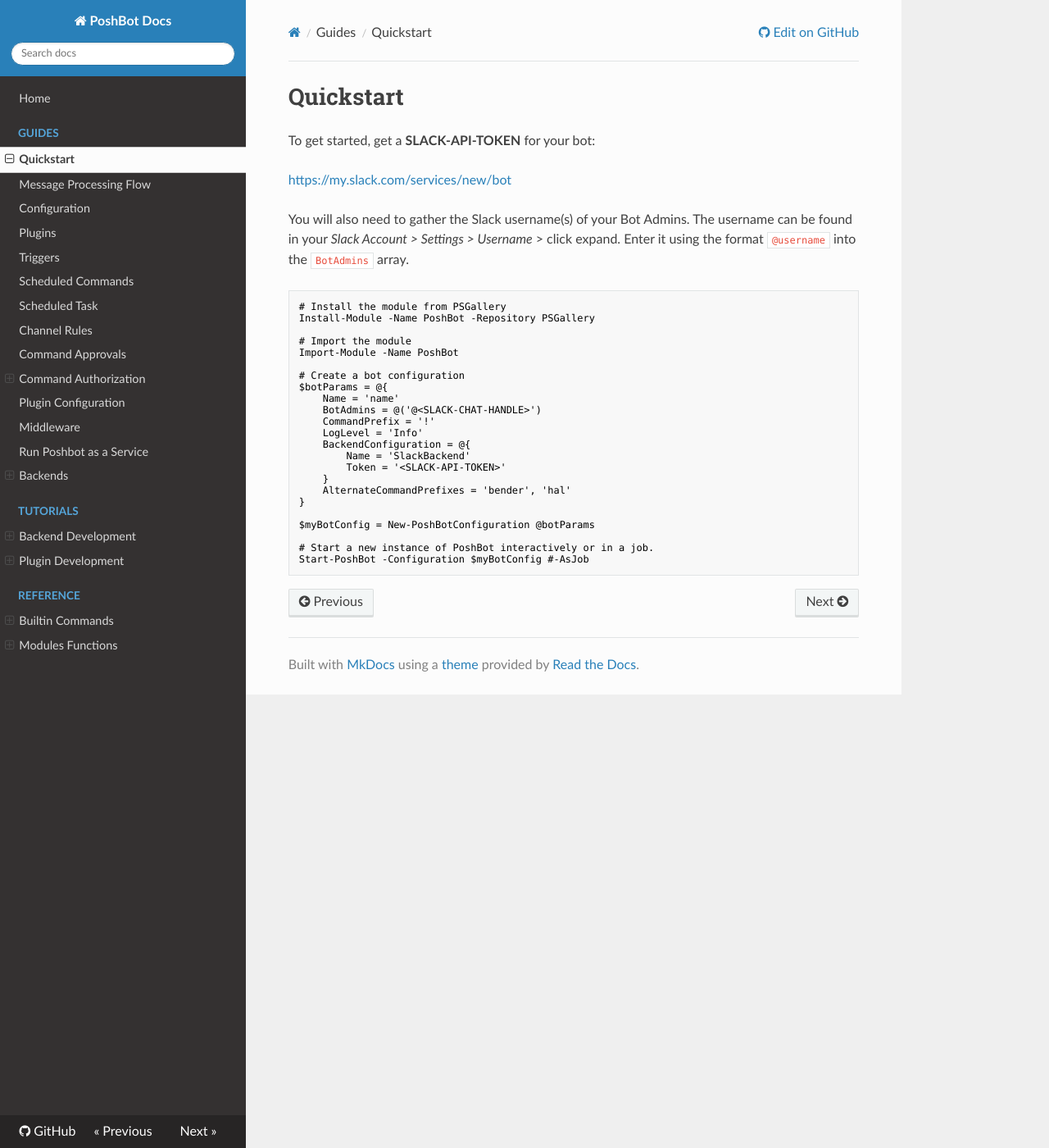
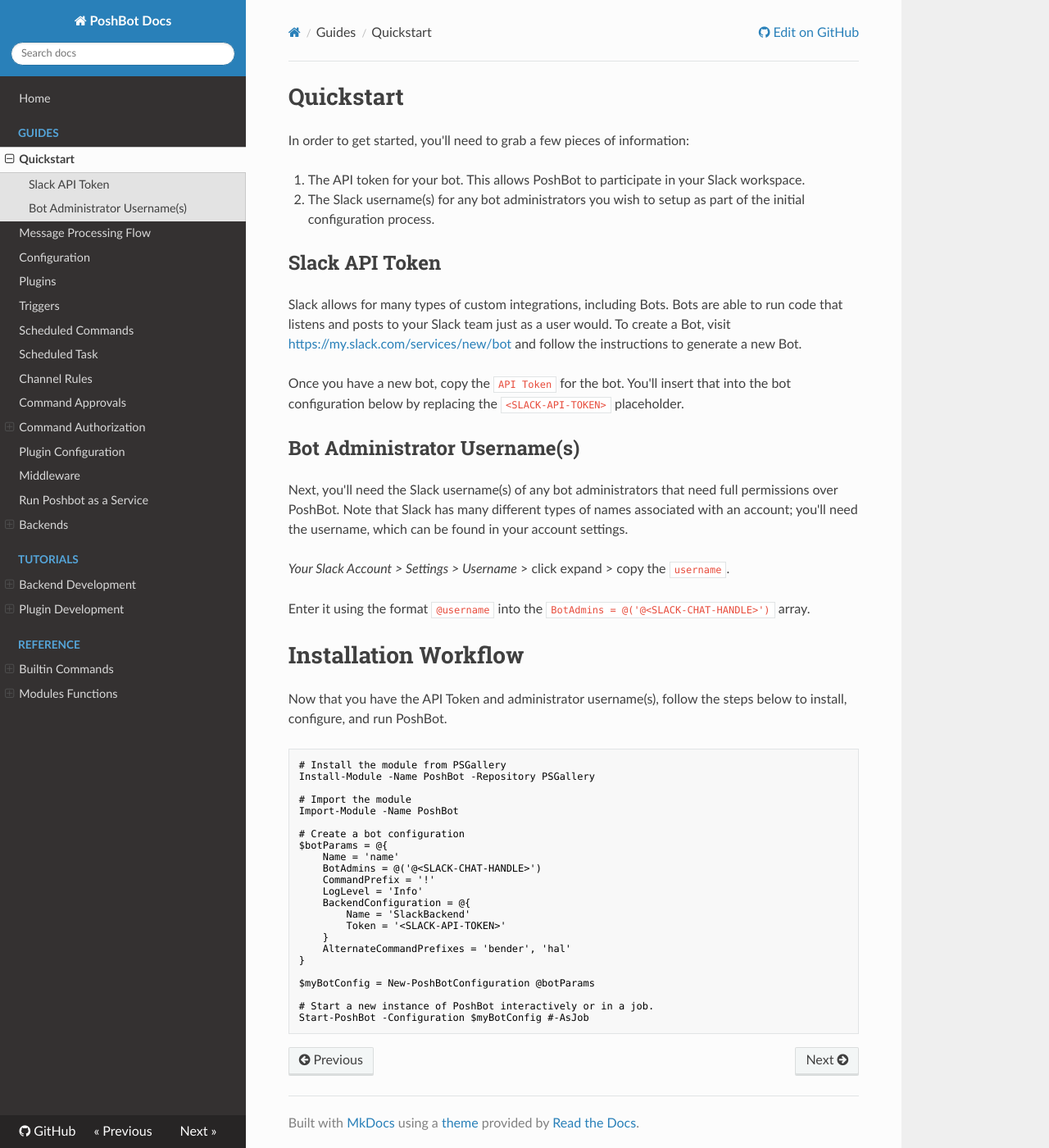
Before and after one commit to poshbotio/PoshBot, an MkDocs documentation site: the page built from docs/guides/quickstart.md, in a window 1280 px wide and 1400 px high. Shown: the whole window at 82% size. Built offline with MkDocs 1.6.1, drawn with Linux system fonts in a browser that asks for light colours; nearby versions of some CDN libraries; old or Windows-style settings are respelled for this version of MkDocs.

Commit message:
Add step by step details to the installation workflow

````diff
--- a/docs/guides/quickstart.md
+++ b/docs/guides/quickstart.md
@@ -1,11 +1,28 @@
 
 # Quickstart
 
-To get started, get a **SLACK-API-TOKEN** for your bot:
+In order to get started, you'll need to grab a few pieces of information:
 
-[https://my.slack.com/services/new/bot](https://my.slack.com/services/new/bot)
+1. The API token for your bot. This allows PoshBot to participate in your Slack workspace.
+1. The Slack username(s) for any bot administrators you wish to setup as part of the initial configuration process.
 
-You will also need to gather the Slack username(s) of your Bot Admins. The username can be found in your _Slack Account > Settings > Username_ > click expand. Enter it using the format `@username` into the `BotAdmins` array.
+## Slack API Token
+
+Slack allows for many types of custom integrations, including Bots. Bots are able to run code that listens and posts to your Slack team just as a user would. To create a Bot, visit [https://my.slack.com/services/new/bot](https://my.slack.com/services/new/bot) and follow the instructions to generate a new Bot.
+
+Once you have a new bot, copy the `API Token` for the bot. You'll insert that into the bot configuration below by replacing the `<SLACK-API-TOKEN>` placeholder.
+
+## Bot Administrator Username(s)
+
+Next, you'll need the Slack username(s) of any bot administrators that need full permissions over PoshBot. Note that Slack has many different types of names associated with an account; you'll need the username, which can be found in your account settings.
+
+_Your Slack Account > Settings > Username_ > click expand > copy the `username`.
+
+Enter it using the format `@username` into the `BotAdmins = @('@<SLACK-CHAT-HANDLE>')` array.
+
+# Installation Workflow
+
+Now that you have the API Token and administrator username(s), follow the steps below to install, configure, and run PoshBot.
 
 ```powershell
 # Install the module from PSGallery
````
